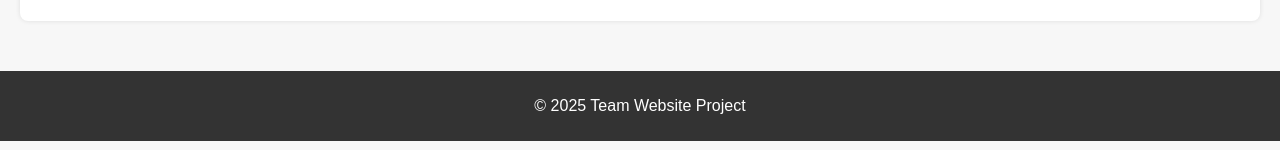
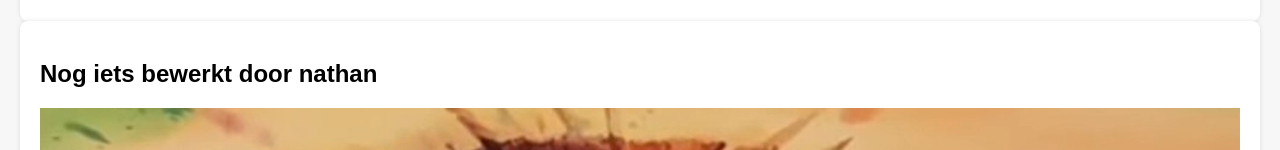
Before and after one commit to codievalkhof/group, a plain HTML site: page index.html in a window 1280 px wide. Shown: the part 731-881 px from the top of the page. Drawn offline with Linux system fonts and the light colour scheme.

Commit message:
nog iets edited door nathan

```diff
--- a/index.html
+++ b/index.html
@@ -27,6 +27,11 @@
             <h2>Izanagi bewerkt door nathan</h2>
             <img src="img/Izanagi.png" alt="">
         </section>
+
+        <section>
+            <h2>Nog iets bewerkt door nathan</h2>
+            <img src="img/yamcha.jpg" alt="">
+        </section>
     </main>
 
     <footer>
```
Also changed, not shown: img/yamcha.jpg (added).
